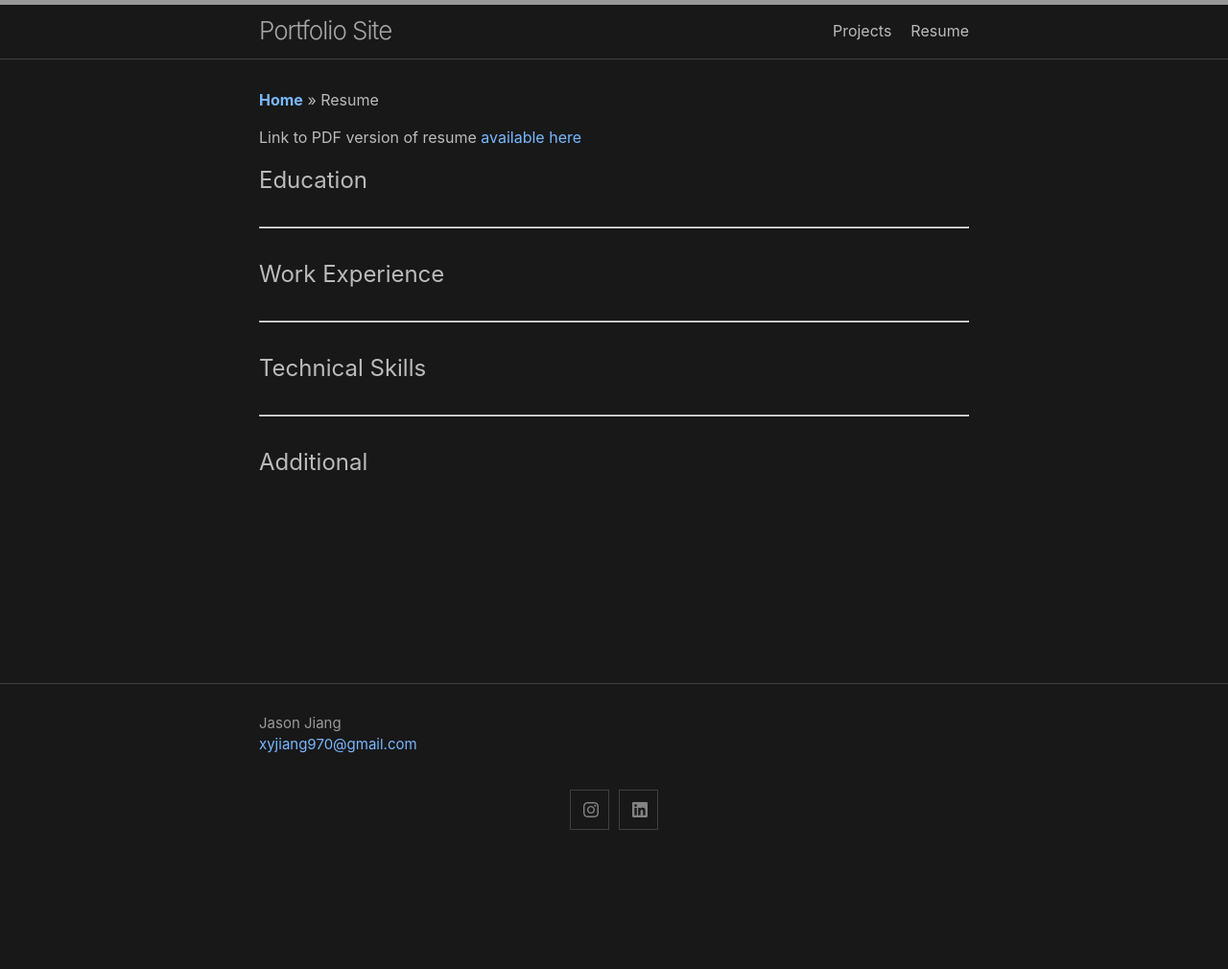
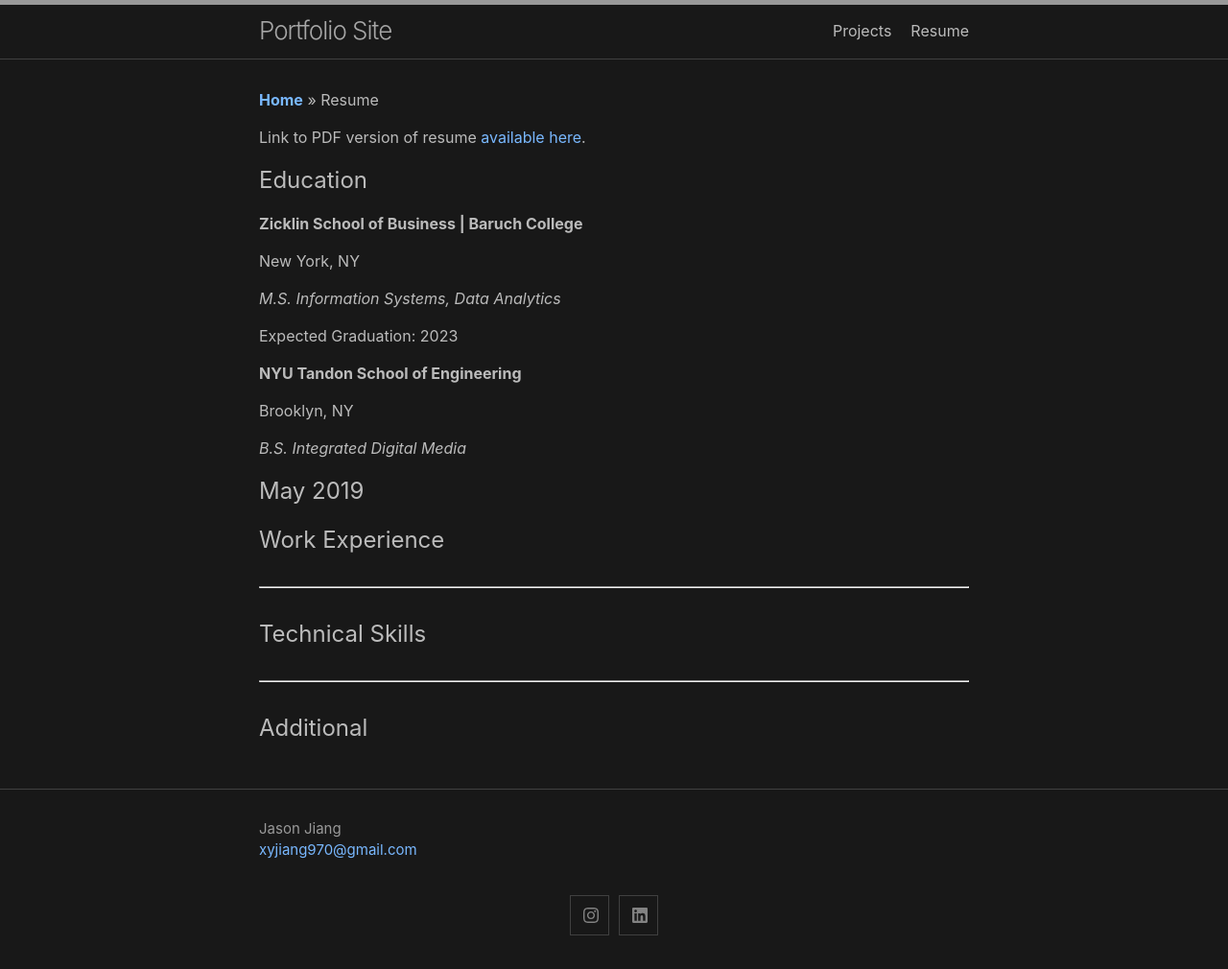
Before and after one commit to xyjiang970/xyjiang970.github.io, a Jekyll site: the page built from resume.md, in a window 1280 px wide. Shown: the whole page at 96% size. Built offline with Jekyll 4.4.1, drawn with Linux system fonts in a browser that asks for light colours; before the commit the page ends 900 px from its top, so only the background shows below that.

Commit message:
Add files via upload

```diff
--- a/resume.md
+++ b/resume.md
@@ -5,10 +5,25 @@
 ---
 **[Home](https://xyjiang970.github.io/portfolio_site/)** >> Resume
 
-Link to PDF version of resume [available here](/jason_resume.pdf){:target="_blank"}
+Link to PDF version of resume [available here](/jason_resume.pdf){:target="_blank"}.
 
 ## Education
+**Zicklin School of Business \| Baruch College**
 
+New York, NY
+
+_M.S. Information Systems, Data Analytics_
+
+Expected Graduation: 2023
+
+
+**NYU Tandon School of Engineering**
+
+Brooklyn, NY
+
+_B.S. Integrated Digital Media_
+
+May 2019
 -----------------------------
 ## Work Experience
 
```
Also changed, not shown: index.md (+1 -3 lines).
